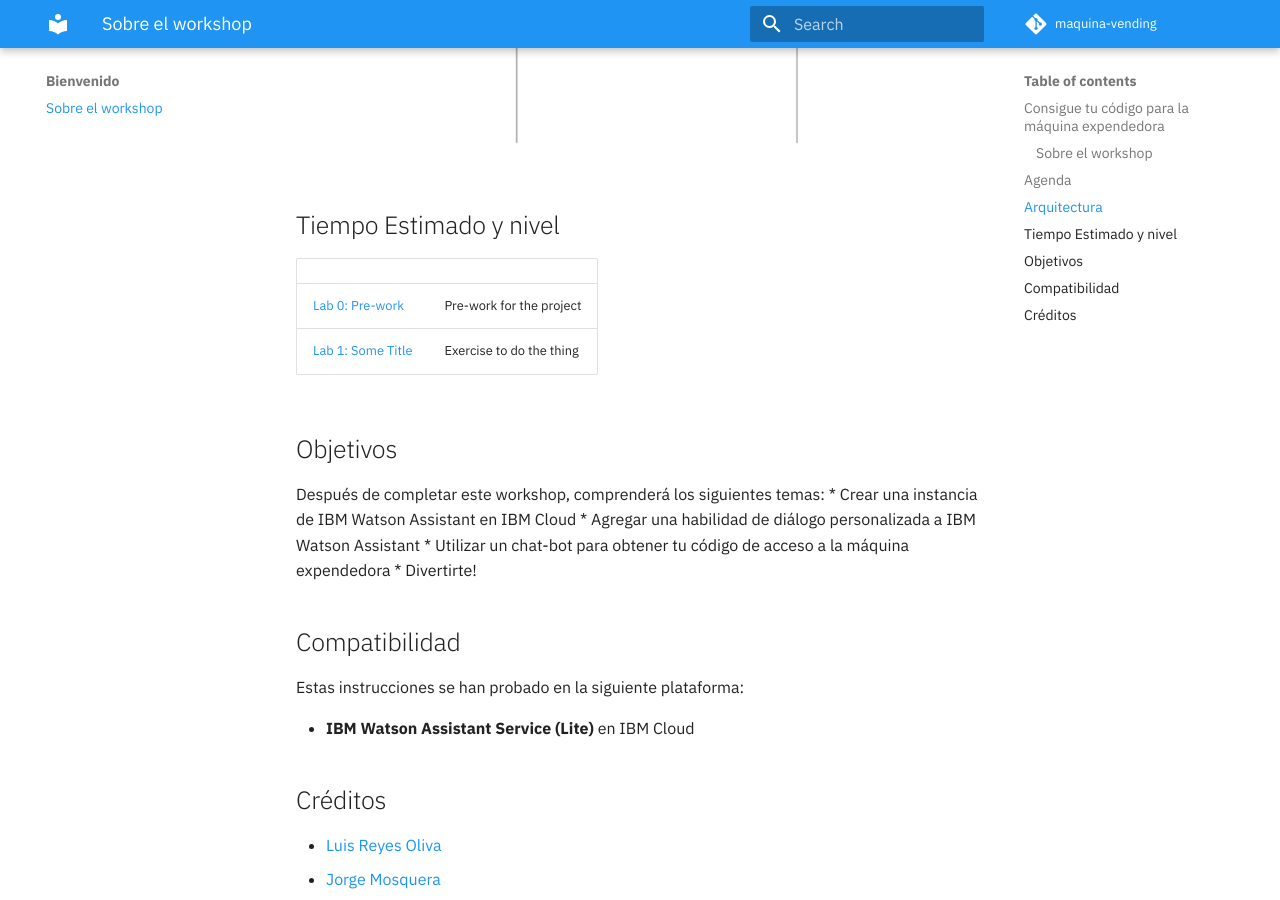
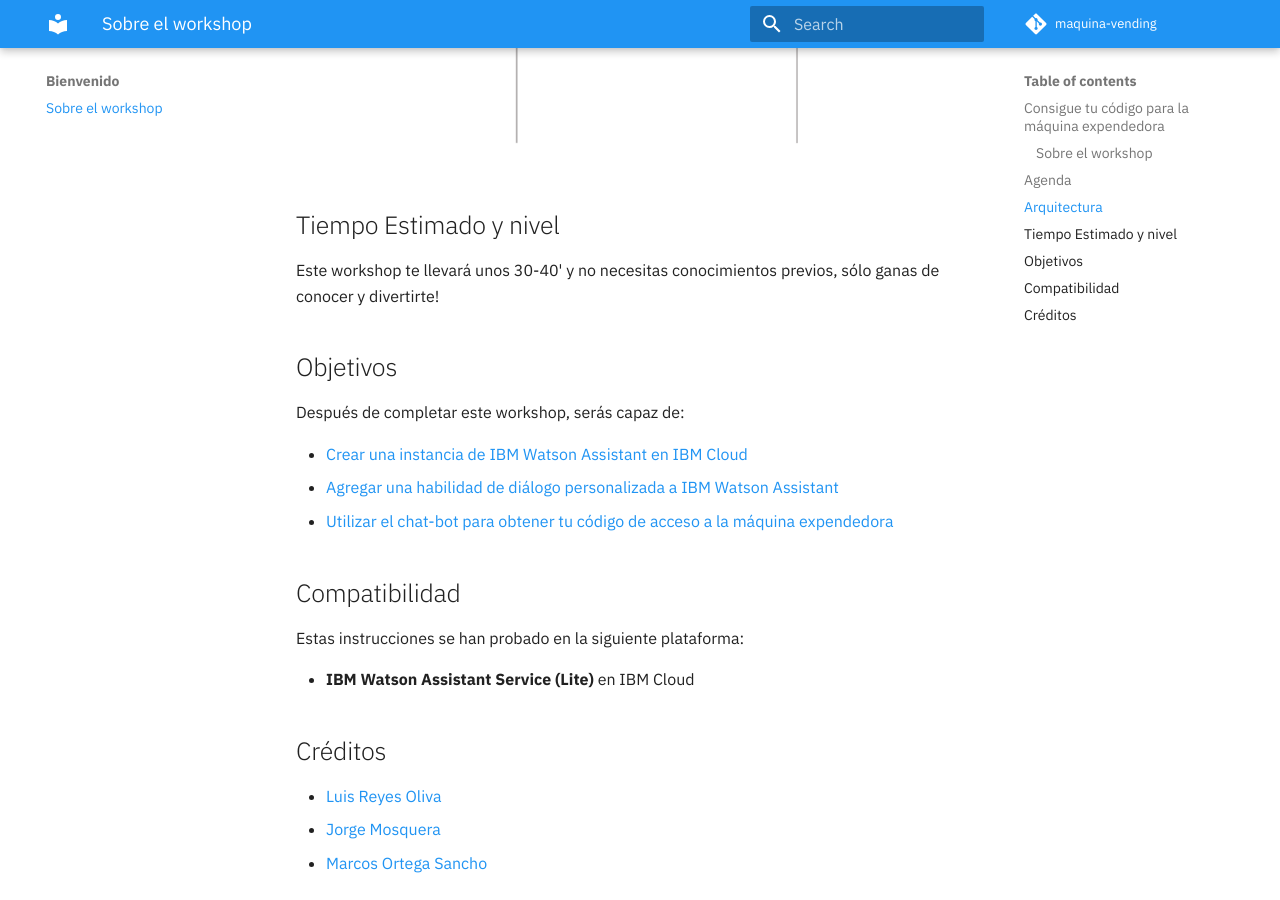
Before and after one commit to IBM/maquina-vending, an MkDocs documentation site: the page built from docs/README.md, in a window 1280 px wide and 900 px high, scrolled down 2004 px. Built offline with MkDocs 1.6.1 and Material for MkDocs 9.7.7, drawn with Linux system fonts in a browser that asks for light colours; comment, search, counter and statistics services are not loaded; some of the changed text lies outside the part shown.

Commit message:
Update README.md
Nueva intro

```diff
--- a/docs/README.md
+++ b/docs/README.md
@@ -12,12 +12,13 @@ En este workshop se muestran las instrucciones necesarias para utilizar IBM Wats
 La introducción al workshop está dividida en las siguientes secciones:
 
 * [Agenda](./#agenda)
-* [Arquitectura] (./arquitectura)
+* [Arquitectura] (./#arquitectura)
 * [Tiempo Estimado y nivel](./#tiempo)
 * [Objetivos](./#objetivos)
 * [Compatibilidad](./#compatibility)
 * [Creditos](./#credits)
 
+<a name="agenda"></a>
 ## Agenda
 
 |  |  |
@@ -36,19 +37,16 @@ Usamos IBM Watson Assistant y una API externa para obtener el código de acceso
 <a name="tiempo"></a>
 ## Tiempo Estimado y nivel
 
-|  |  |
-| :--- | :--- |
-| [Lab 0: Pre-work](pre-work/README.md) | Pre-work for the project |
-| [Lab 1: Some Title](lab-1/README.md) | Exercise to do the thing |
+Este workshop te llevará unos 30-40' y no necesitas conocimientos previos, sólo ganas de conocer y divertirte!
 
 <a name="objetivos"></a>
 ## Objetivos
 
-Después de completar este workshop, comprenderá los siguientes temas:
-* Crear una instancia de IBM Watson Assistant en IBM Cloud
-* Agregar una habilidad de diálogo personalizada a IBM Watson Assistant
-* Utilizar un chat-bot para obtener tu código de acceso a la máquina expendedora
-* Divertirte!
+Después de completar este workshop, serás capaz de:
+
+* [Crear una instancia de IBM Watson Assistant en IBM Cloud]()
+* [Agregar una habilidad de diálogo personalizada a IBM Watson Assistant]()
+* [Utilizar el chat-bot para obtener tu código de acceso a la máquina expendedora]()
 
 
 <a name="compatibility"></a>
```
